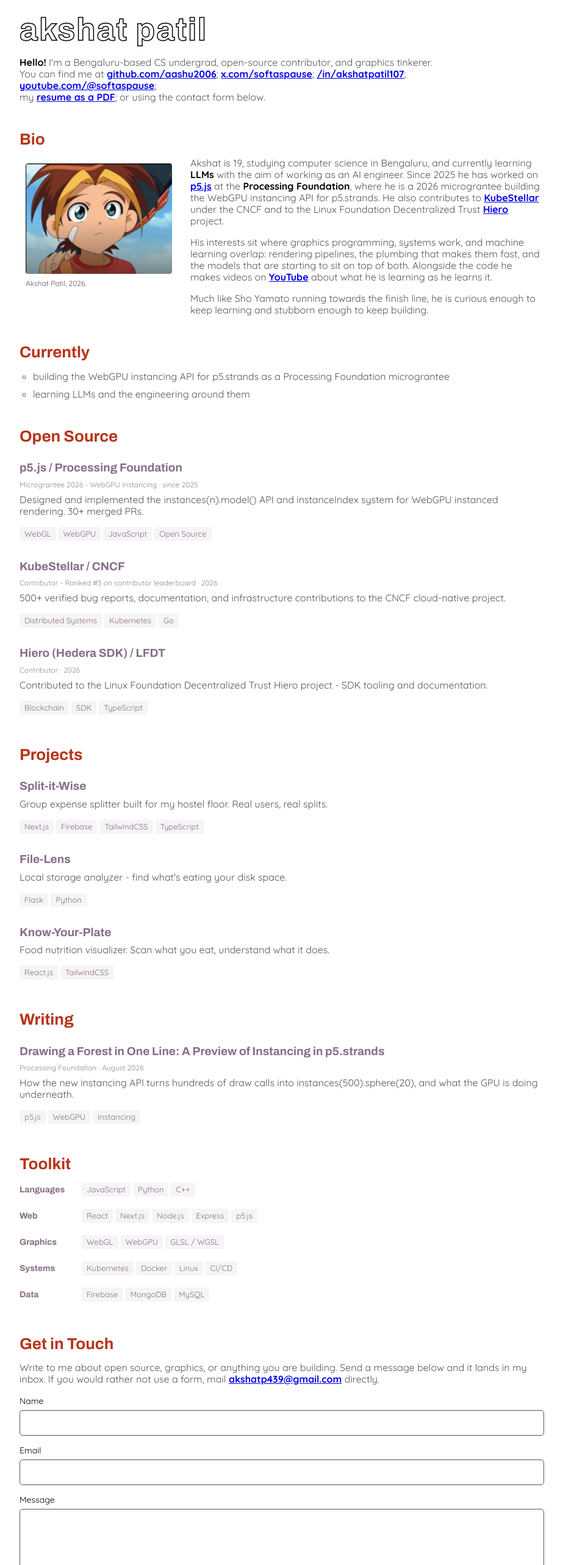
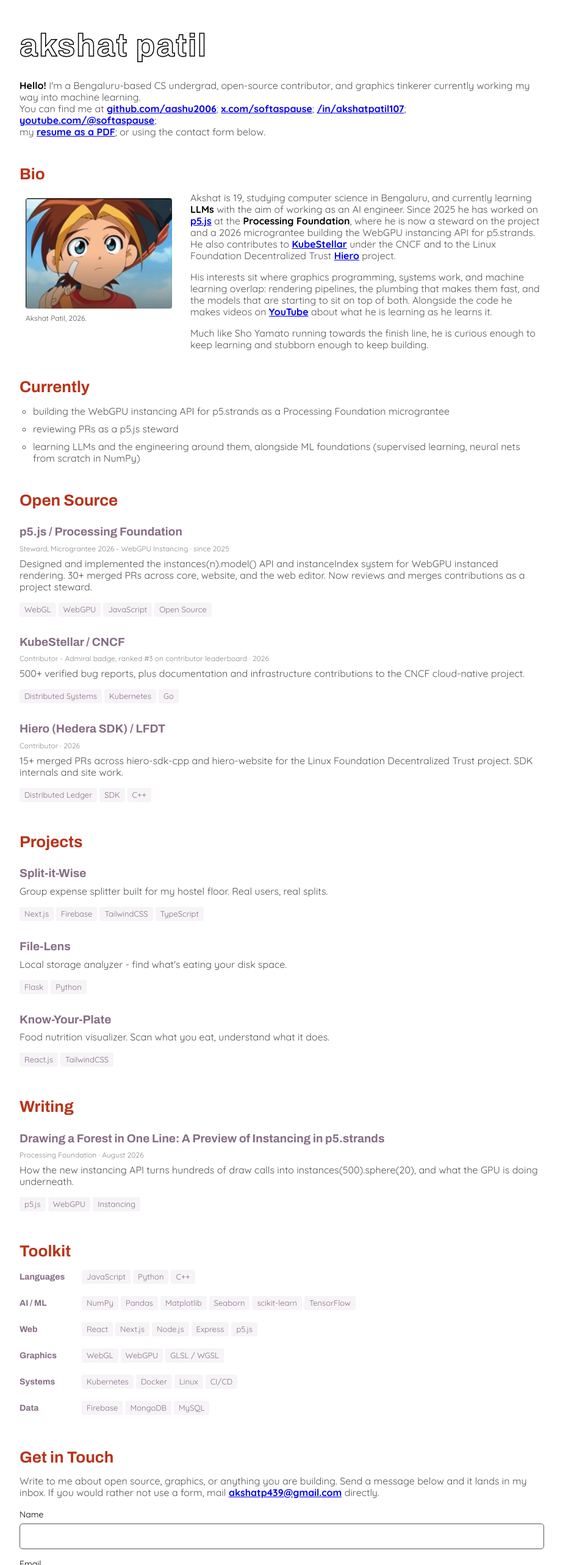
Before and after one commit to aashu2006/portfolio, a Next.js app: page / in a window 1280 px wide. Shown: the top 2566 px of the page at 61% size, without its empty margins (178-1101 px from the left). Built offline with nearby package versions, Linux system fonts and the light colour scheme; no server answers.

Commit message:
fix spacing issues

```diff
--- a/app/globals.css
+++ b/app/globals.css
@@ -114,16 +114,19 @@
   font-weight: 700;
   letter-spacing: 2px;
   margin-top: 60px;
-  margin-bottom: 16px;
+  margin-bottom: 28px;
   color: var(--accent);
   -webkit-text-stroke-width: 1.5px;
   -webkit-text-stroke-color: #000;
   -webkit-text-fill-color: #fff;
 }
 
-/* The masthead is the first thing on the page: no 60px lead-in above it. */
+/* Less lead-in than a mid-page h1, but not zero: pinned to the 20px body
+   padding the name reads as jammed against the browser chrome. Set in em so it
+   tracks the type size and needs no separate mobile value: 26px here, 19px at
+   the smaller mobile size, plus the 20px body padding in both cases. */
 h1.masthead {
-  margin-top: 0;
+  margin-top: 0.5em;
 }
 
 /* Carries the accent so the hierarchy runs downhill: outlined h1, ember h2,
@@ -321,6 +324,7 @@
   h1 {
     font-size: 38px;
     letter-spacing: 1px;
+    margin-bottom: 20px;
     -webkit-text-stroke-width: 1.2px;
   }
 
--- a/app/page.tsx
+++ b/app/page.tsx
@@ -6,6 +6,17 @@
 
 const toolkit = [
   { label: "Languages", items: ["JavaScript", "Python", "C++"] },
+  {
+    label: "AI / ML",
+    items: [
+      "NumPy",
+      "Pandas",
+      "Matplotlib",
+      "Seaborn",
+      "scikit-learn",
+      "TensorFlow",
+    ],
+  },
   { label: "Web", items: ["React", "Next.js", "Node.js", "Express", "p5.js"] },
   { label: "Graphics", items: ["WebGL", "WebGPU", "GLSL / WGSL"] },
   { label: "Systems", items: ["Kubernetes", "Docker", "Linux", "CI/CD"] },
@@ -14,7 +25,8 @@
 
 const currently = [
   "building the WebGPU instancing API for p5.strands as a Processing Foundation micrograntee",
-  "learning LLMs and the engineering around them",
+  "reviewing PRs as a p5.js steward",
+  "learning LLMs and the engineering around them, alongside ML foundations (supervised learning, neural nets from scratch in NumPy)",
 ];
 
 export default function HomePage() {
@@ -23,8 +35,9 @@
       <h1 className="masthead">akshat patil</h1>
 
       <p>
-        <strong>Hello!</strong> I&apos;m a Bengaluru-based CS undergrad,
-        open-source contributor, and graphics tinkerer.
+        <strong>Hello! </strong> I&apos;m a Bengaluru-based CS undergrad,
+        open-source contributor, and graphics tinkerer currently working my way
+        into machine learning.
         <br />
         You can find me at{" "}
         <a href="https://github.com/aashu2006">github.com/aashu2006</a>;{" "}
@@ -58,9 +71,10 @@
         learning <strong>LLMs</strong> with the aim of working as an AI
         engineer. Since 2025 he has worked on{" "}
         <a href="https://github.com/processing/p5.js">p5.js</a> at the{" "}
-        <strong>Processing Foundation</strong>, where he is a 2026 micrograntee
-        building the WebGPU instancing API for p5.strands. He also contributes
-        to <a href="https://github.com/kubestellar/kubestellar">KubeStellar</a>{" "}
+        <strong>Processing Foundation</strong>, where he is now a steward on the
+        project and a 2026 micrograntee building the WebGPU instancing API for
+        p5.strands. He also contributes to{" "}
+        <a href="https://github.com/kubestellar/kubestellar">KubeStellar</a>{" "}
         under the CNCF and to the Linux Foundation Decentralized Trust{" "}
         <a href="https://github.com/hiero-ledger">Hiero</a> project.
       </p>
--- a/lib/oss-data.ts
+++ b/lib/oss-data.ts
@@ -12,20 +12,20 @@
   {
     org: "Processing Foundation",
     project: "p5.js",
-    role: "Micrograntee 2026 - WebGPU Instancing",
+    role: "Steward, Micrograntee 2026 - WebGPU Instancing",
     period: "since 2025",
     description:
-      "Designed and implemented the instances(n).model() API and instanceIndex system for WebGPU instanced rendering. 30+ merged PRs.",
+      "Designed and implemented the instances(n).model() API and instanceIndex system for WebGPU instanced rendering. 30+ merged PRs across core, website, and the web editor. Now reviews and merges contributions as a project steward.",
     link: "https://github.com/processing/p5.js",
     tags: ["WebGL", "WebGPU", "JavaScript", "Open Source"],
   },
   {
     org: "CNCF",
     project: "KubeStellar",
-    role: "Contributor - Ranked #3 on contributor leaderboard",
+    role: "Contributor - Admiral badge, ranked #3 on contributor leaderboard",
     period: "2026",
     description:
-      "500+ verified bug reports, documentation, and infrastructure contributions to the CNCF cloud-native project.",
+      "500+ verified bug reports, plus documentation and infrastructure contributions to the CNCF cloud-native project.",
     link: "https://github.com/kubestellar/kubestellar",
     tags: ["Distributed Systems", "Kubernetes", "Go"],
   },
@@ -35,8 +35,8 @@
     role: "Contributor",
     period: "2026",
     description:
-      "Contributed to the Linux Foundation Decentralized Trust Hiero project - SDK tooling and documentation.",
+      "15+ merged PRs across hiero-sdk-cpp and hiero-website for the Linux Foundation Decentralized Trust project. SDK internals and site work.",
     link: "https://github.com/hiero-ledger",
-    tags: ["Blockchain", "SDK", "TypeScript"],
+    tags: ["Distributed Ledger", "SDK", "C++"],
   },
 ];
```
